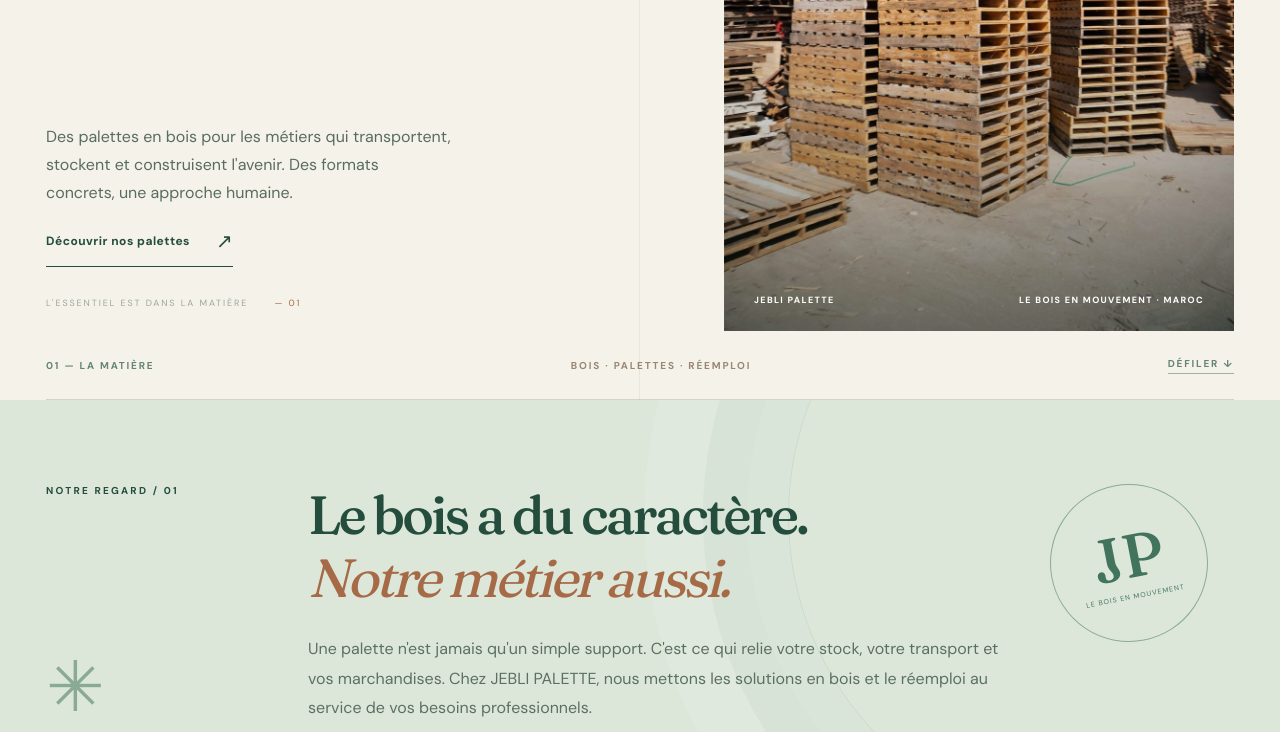
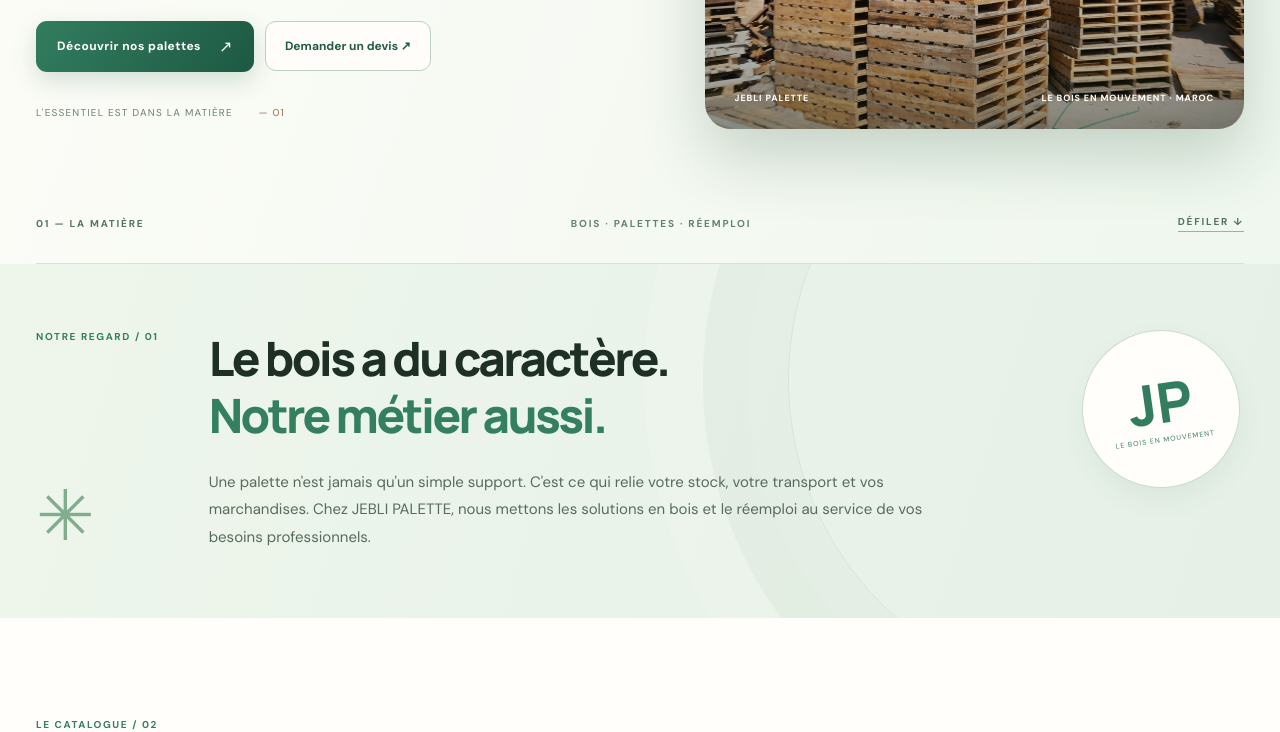
Before and after one commit to yjibidhah/JEBLI-PALETTE, a plain HTML site: page index.html in a window 1280 px wide. Shown: the part 600-1332 px from the top of the page. Drawn offline with Linux system fonts and the light colour scheme.

Commit message:
Activer le theme classique V7 et ajouter les deux appels a l'action

```diff
--- a/index.html
+++ b/index.html
@@ -13,6 +13,7 @@
   <link rel="preconnect" href="https://fonts.gstatic.com" crossorigin>
   <link href="https://fonts.googleapis.com/css2?family=DM+Sans:wght@400;500;600;700&family=Fraunces:opsz,wght,SOFT,WONK@9..144,400,0,1;9..144,500,0,1;9..144,600,0,1&display=swap" rel="stylesheet">
   <link rel="stylesheet" href="styles.css">
+  <link rel="stylesheet" href="classic-theme.css">
 </head>
 <body>
   <a class="skip" href="#main">Aller au contenu</a>
@@ -34,7 +35,7 @@
           <h1 id="hero-title">Le bois<br>qui <em>porte</em><br>vos ambitions<span class="period">.</span></h1>
           <div class="hero-bottom-copy">
             <p>Des palettes en bois pour les métiers qui transportent, stockent et construisent l'avenir. Des formats concrets, une approche humaine.</p>
-            <a href="#catalogue" class="arrow-link">Découvrir nos palettes <span aria-hidden="true">↗</span></a>
+            <div class="hero-actions-classic"><a href="#catalogue" class="arrow-link">Découvrir nos palettes <span aria-hidden="true">↗</span></a><a href="#contact" class="hero-secondary-cta">Demander un devis ↗</a></div>
           </div>
           <div class="hero-side-note">L'ESSENTIEL EST DANS LA MATIÈRE <span>— 01</span></div>
         </div>
```
